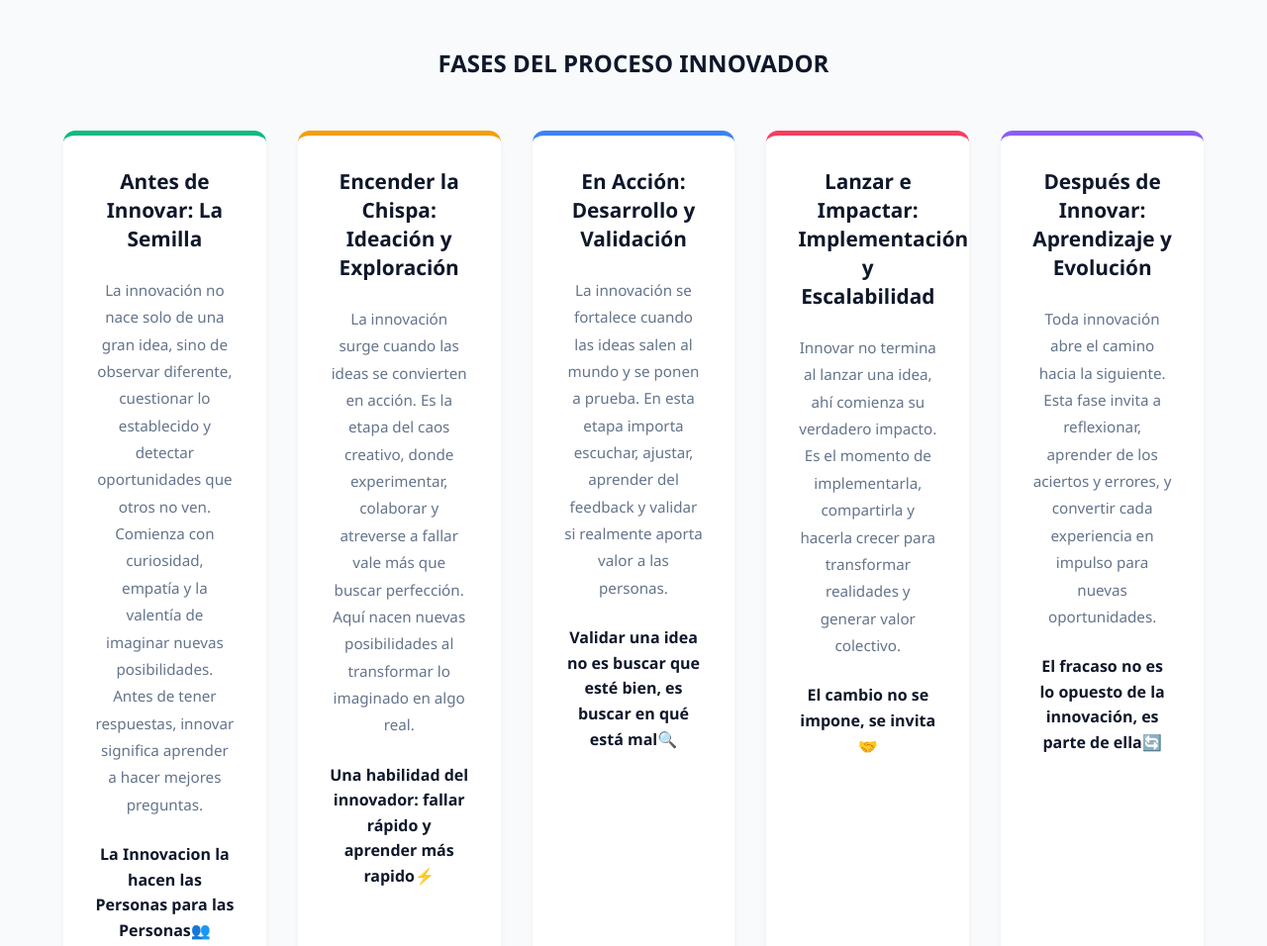
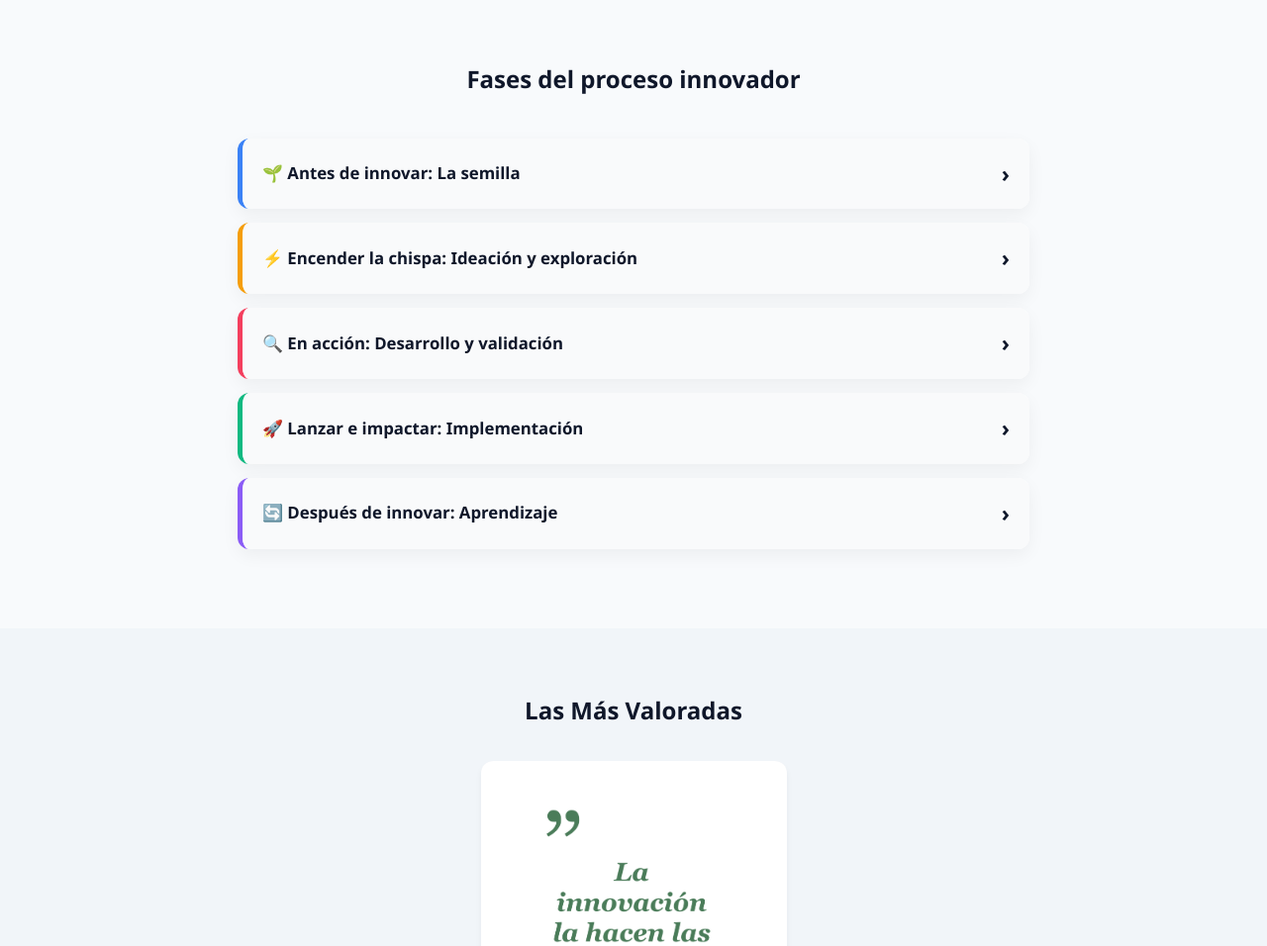
Before and after one commit to angeldeyisus/LandingPage-MindsetInnovador, a plain HTML site: page index.html in a window 1280 px wide. Shown: the part 1340-2296 px from the top of the page at 99% size. Drawn offline with Linux system fonts and the light colour scheme.

Commit message:
Diseño de las secciones arreglado

```diff
--- a/css/style.css
+++ b/css/style.css
@@ -737,3 +737,116 @@ body {
     cursor: pointer;
     transition: 0.3s;
 }
+
+
+
+/* ===== SECCIÓN GENERAL ===== */
+.sections-overview {
+    padding: 80px 5%;
+    text-align: center;
+}
+
+.sections-overview h2 {
+    margin-bottom: 40px;
+}
+
+/* ===== CONTENEDOR ===== */
+.sections-accordion {
+    max-width: 800px;
+    margin: auto;
+    display: flex;
+    flex-direction: column;
+    gap: 14px;
+}
+
+/* ===== ITEM ===== */
+.accordion-item {
+    border-radius: 12px;
+    overflow: hidden;
+    background: white;
+    box-shadow: 0 6px 18px rgba(0,0,0,0.05);
+    border-left: 5px solid transparent;
+    transition: all 0.3s ease;
+}
+
+/* ===== HEADER ===== */
+.accordion-header {
+    padding: 18px 20px;
+    font-weight: 600;
+    cursor: pointer;
+    text-align: left;
+    background: #f9fafb;
+    display: flex;
+    justify-content: space-between;
+    align-items: center;
+    font-size: 1.05rem;
+    transition: 0.25s;
+}
+
+.accordion-header:hover {
+    background: #f1f5f9;
+}
+
+/* ===== CONTENIDO ===== */
+.accordion-content {
+    max-height: 0;
+    overflow: hidden;
+    text-align: left;
+    padding: 0 20px;
+    transition: all 0.35s ease;
+}
+
+.accordion-content p {
+    margin: 10px 0;
+    color: var(--text-light);
+    line-height: 1.6;
+    font-size: 0.95rem;
+}
+
+.accordion-content span {
+    display: block;
+    margin-top: 12px;
+    font-weight: 600;
+}
+
+/* ===== ACTIVO ===== */
+.accordion-item.active {
+    box-shadow: 0 12px 30px rgba(0,0,0,0.08);
+    transform: translateY(-2px);
+}
+
+.accordion-item.active .accordion-content {
+    max-height: 260px;
+    padding: 12px 20px 20px;
+}
+
+.accordion-header::after {
+    content: "›";
+    font-size: 1.4rem;
+    transition: transform 0.3s ease;
+}
+
+.accordion-item.active .accordion-header::after {
+    transform: rotate(90deg);
+}
+
+/* ===== COLORES POR SECCIÓN ===== */
+.accordion-item.color-sec-1 {
+    border-left-color: var(--c-sec3); /* verde */
+}
+
+.accordion-item.color-sec-2 {
+    border-left-color: var(--c-sec2); /* amarillo */
+}
+
+.accordion-item.color-sec-3 {
+    border-left-color: var(--c-sec4); /* azul */
+}
+
+.accordion-item.color-sec-4 {
+    border-left-color: var(--c-sec1); /* naranja */
+}
+
+.accordion-item.color-sec-5 {
+    border-left-color: var(--c-sec5); /* púrpura */
+}
--- a/index.html
+++ b/index.html
@@ -141,65 +141,88 @@
     </section>
 
     <section id="secciones" class="sections-overview">
-      <h2>FASES DEL PROCESO INNOVADOR</h2>
-      <div class="sections-grid">
-        <div class="section-card color-sec-3">
-          <h3>Antes de Innovar: La Semilla</h3>
+      <h2>Fases del proceso innovador</h2>
+
+      <div class="sections-accordion">
+
+        <!-- 1 -->
+        <div class="accordion-item color-sec-3">
+          <div class="accordion-header">🌱 Antes de innovar: La semilla</div>
+          <div class="accordion-content">
             <p>
-            La innovación no nace solo de una gran idea, sino de observar
-            diferente, cuestionar lo establecido y detectar oportunidades que
-            otros no ven. Comienza con curiosidad, empatía y la valentía de
-            imaginar nuevas posibilidades. Antes de tener respuestas, innovar
-            significa aprender a hacer mejores preguntas.
+              La innovación no nace solo de una gran idea, sino de observar diferente,
+              cuestionar lo establecido y detectar oportunidades que otros no ven.
             </p>
-          <span>La Innovacion la hacen las Personas para las Personas👥</span>
+            <p>
+              Comienza con curiosidad, empatía y la valentía de imaginar nuevas
+              posibilidades. Antes de tener respuestas, innovar significa aprender a
+              hacer mejores preguntas.
+            </p>
+            <span>La innovación la hacen las personas para las personas 👥</span>
           </div>
-        <div class="section-card color-sec-2">
-          <h3>Encender la Chispa: Ideación y Exploración</h3>
+        </div>
+
+        <!-- 2 -->
+        <div class="accordion-item color-sec-2">
+          <div class="accordion-header">⚡ Encender la chispa: Ideación y exploración</div>
+          <div class="accordion-content">
             <p>
               La innovación surge cuando las ideas se convierten en acción. Es la
               etapa del caos creativo, donde experimentar, colaborar y atreverse a
-            fallar vale más que buscar perfección. Aquí nacen nuevas
-            posibilidades al transformar lo imaginado en algo real.
+              fallar vale más que buscar perfección.
             </p>
-          <span
-            >Una habilidad del innovador: fallar rápido y aprender más
-            rapido⚡</span
-          >
+            <p>
+              Aquí nacen nuevas posibilidades al transformar lo imaginado en algo real.
+            </p>
+            <span>Una habilidad del innovador: fallar rápido y aprender más rápido ⚡</span>
           </div>
-        <div class="section-card color-sec-4">
-          <h3>En Acción: Desarrollo y Validación</h3>
+        </div>
+
+        <!-- 3 -->
+        <div class="accordion-item color-sec-4">
+          <div class="accordion-header">🔍 En acción: Desarrollo y validación</div>
+          <div class="accordion-content">
             <p>
-            La innovación se fortalece cuando las ideas salen al mundo y se
-            ponen a prueba. En esta etapa importa escuchar, ajustar, aprender
-            del feedback y validar si realmente aporta valor a las personas.
+              La innovación se fortalece cuando las ideas salen al mundo y se ponen a prueba.
             </p>
-          <span
-            >Validar una idea no es buscar que esté bien, es buscar en qué está
-            mal🔍</span
-          >
+            <p>
+              En esta etapa importa escuchar, ajustar, aprender del feedback y validar si
+              realmente aporta valor a las personas.
+            </p>
+            <span>Validar una idea no es buscar que esté bien, es buscar en qué está mal 🔍</span>
           </div>
-        <div class="section-card color-sec-1">
-          <h3>Lanzar e Impactar: Implementación y Escalabilidad</h3>
+        </div>
+
+        <!-- 4 -->
+        <div class="accordion-item color-sec-1">
+          <div class="accordion-header">🚀 Lanzar e impactar: Implementación</div>
+          <div class="accordion-content">
             <p>
-            Innovar no termina al lanzar una idea, ahí comienza su verdadero
-            impacto. Es el momento de implementarla, compartirla y hacerla
-            crecer para transformar realidades y generar valor colectivo.
+              Innovar no termina al lanzar una idea, ahí comienza su verdadero impacto.
             </p>
-          <span>El cambio no se impone, se invita🤝</span>
+            <p>
+              Es el momento de implementarla, compartirla y hacerla crecer para transformar
+              realidades y generar valor colectivo.
+            </p>
+            <span>El cambio no se impone, se invita 🤝</span>
           </div>
-        <div class="section-card color-sec-5">
-          <h3>Después de Innovar: Aprendizaje y Evolución</h3>
+        </div>
+
+        <!-- 5 -->
+        <div class="accordion-item color-sec-5">
+          <div class="accordion-header">🔄 Después de innovar: Aprendizaje</div>
+          <div class="accordion-content">
             <p>
-            Toda innovación abre el camino hacia la siguiente. Esta fase invita
-            a reflexionar, aprender de los aciertos y errores, y convertir cada
-            experiencia en impulso para nuevas oportunidades.
+              Toda innovación abre el camino hacia la siguiente. Esta fase invita a
+              reflexionar, aprender de los aciertos y errores.
             </p>
-          <span
-            >El fracaso no es lo opuesto de la innovación, es parte de
-            ella🔄</span
-          >
+            <p>
+              Convertir cada experiencia en impulso para nuevas oportunidades.
+            </p>
+            <span>El fracaso no es lo opuesto de la innovación, es parte de ella 🔄</span>
           </div>
+        </div>
+
       </div>
     </section>
 
--- a/scripts/script.js
+++ b/scripts/script.js
@@ -223,3 +223,15 @@ document.addEventListener("DOMContentLoaded", () => {
         });
     }
 });
+
+document.querySelectorAll(".accordion-header").forEach(header => {
+    header.addEventListener("click", () => {
+        const item = header.parentElement;
+
+        document.querySelectorAll(".accordion-item").forEach(i => {
+            if (i !== item) i.classList.remove("active");
+        });
+
+        item.classList.toggle("active");
+    });
+});
```
Lines whose indentation alone changed are shown as unchanged.
